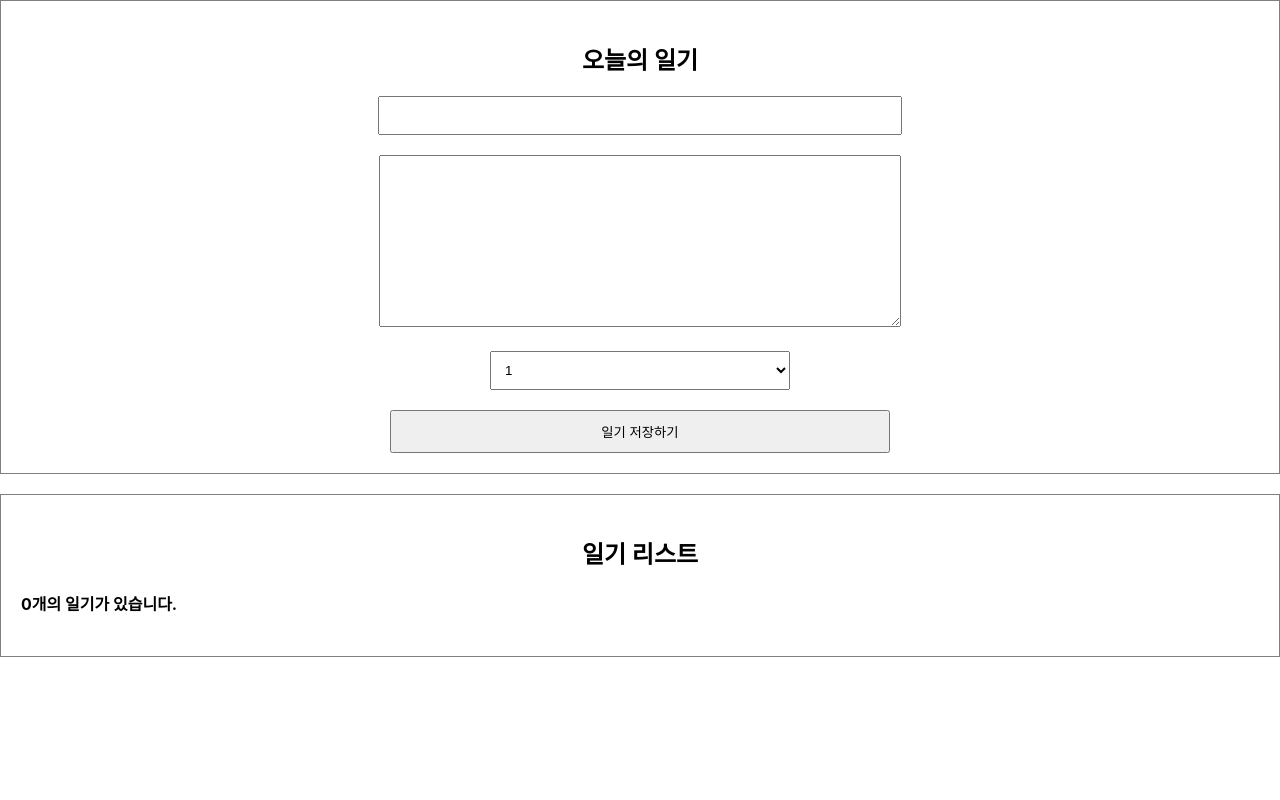
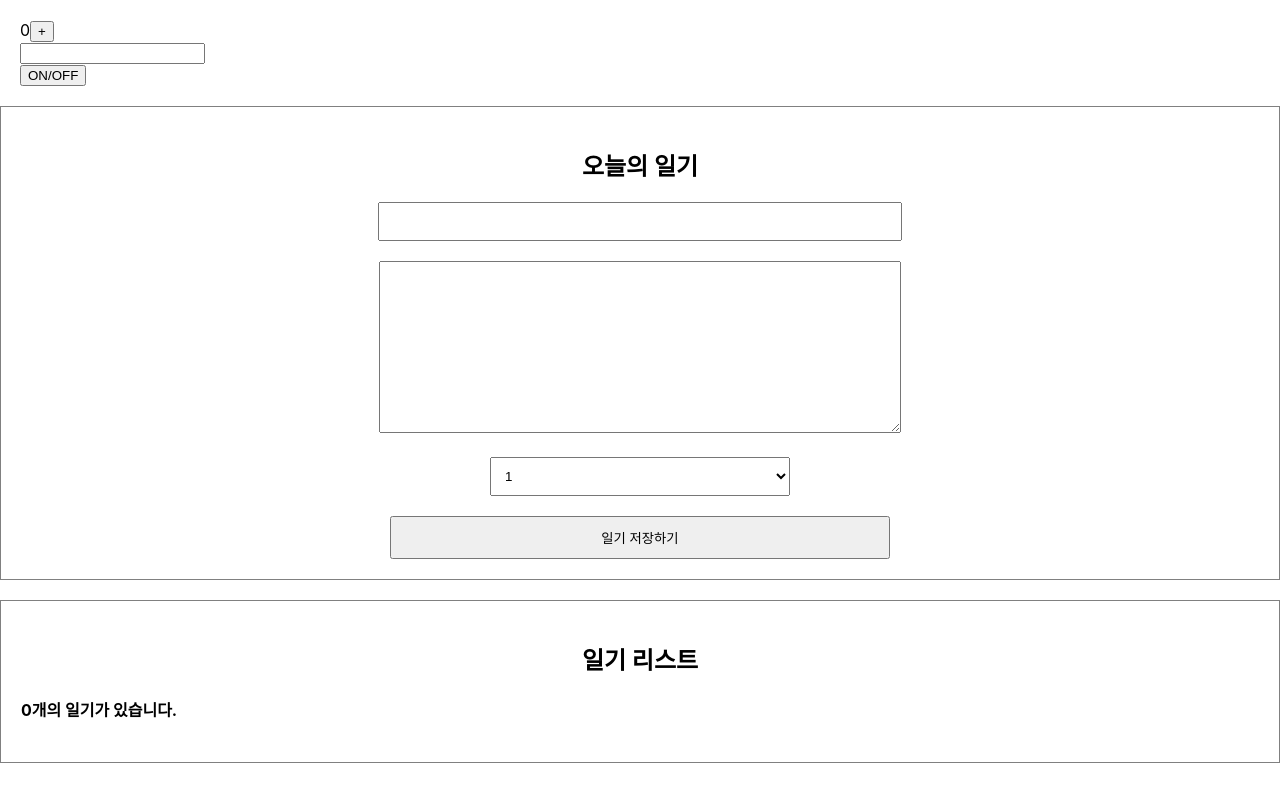
Before and after one commit to jeeweb/simple-diary, a React (Create React App) app: page / in a window 1280 px wide. Built offline with nearby package versions, Linux system fonts and the light colour scheme.

Commit message:
lifecycle 연습

```diff
--- a/src/App.js
+++ b/src/App.js
@@ -2,6 +2,7 @@
 import "./App.css";
 import DiaryEditor from "./DiaryEditor";
 import DiaryList from "./DiaryList";
+import Lifecycle from "./Lifecycle";
 
 function App() {
   const [data, setData] = useState([]);
@@ -37,6 +38,7 @@
 
   return (
     <div className="App">
+      <Lifecycle />
       <DiaryEditor onCreate={onCreate} />
       <DiaryList diaryList={data} onRemove={onRemove} onEdit={onEdit} />
     </div>
--- /dev/null
+++ b/src/Lifecycle.js
@@ -0,0 +1,59 @@
+import React, { useEffect, useState } from "react";
+
+const UnmountTest = () => {
+  useEffect(() => {
+    console.log("Mount!");
+    return () => {
+      // Unmount 시점에 실행
+      console.log("Unmount!");
+    };
+  }, []);
+  return <div>Unmount Testing Component</div>;
+};
+
+const Lifecycle = () => {
+  const [count, setCount] = useState(0);
+  const [text, setText] = useState("");
+
+  // useEffect를 이용한 Mount 시점 제어하기
+  useEffect(() => {
+    console.log("Mount!");
+  }, []);
+
+  // Update 시점 제어하기
+  useEffect(() => {
+    console.log("Update!");
+  });
+
+  useEffect(() => {
+    console.log(`count is update: ${count}`);
+    if (count > 5) {
+      alert("count가 5를 넘었습니다. 따라서 1로 초기화합니다.");
+      setCount(1);
+    }
+  }, [count]);
+
+  useEffect(() => {
+    console.log(`text is update: ${text}`);
+  }, [text]);
+
+  // Unmount 시점 제어하기
+  const [isVisible, setIsVisible] = useState(false);
+  const toggle = () => setIsVisible(!isVisible);
+
+  return (
+    <div style={{ padding: 20 }}>
+      <div>
+        {count}
+        <button onClick={() => setCount(count + 1)}>+</button>
+      </div>
+      <div>
+        <input value={text} onChange={(e) => setText(e.target.value)} />
+      </div>
+      <button onClick={toggle}>ON/OFF</button>
+      {isVisible && <UnmountTest />}
+    </div>
+  );
+};
+
+export default Lifecycle;
```
